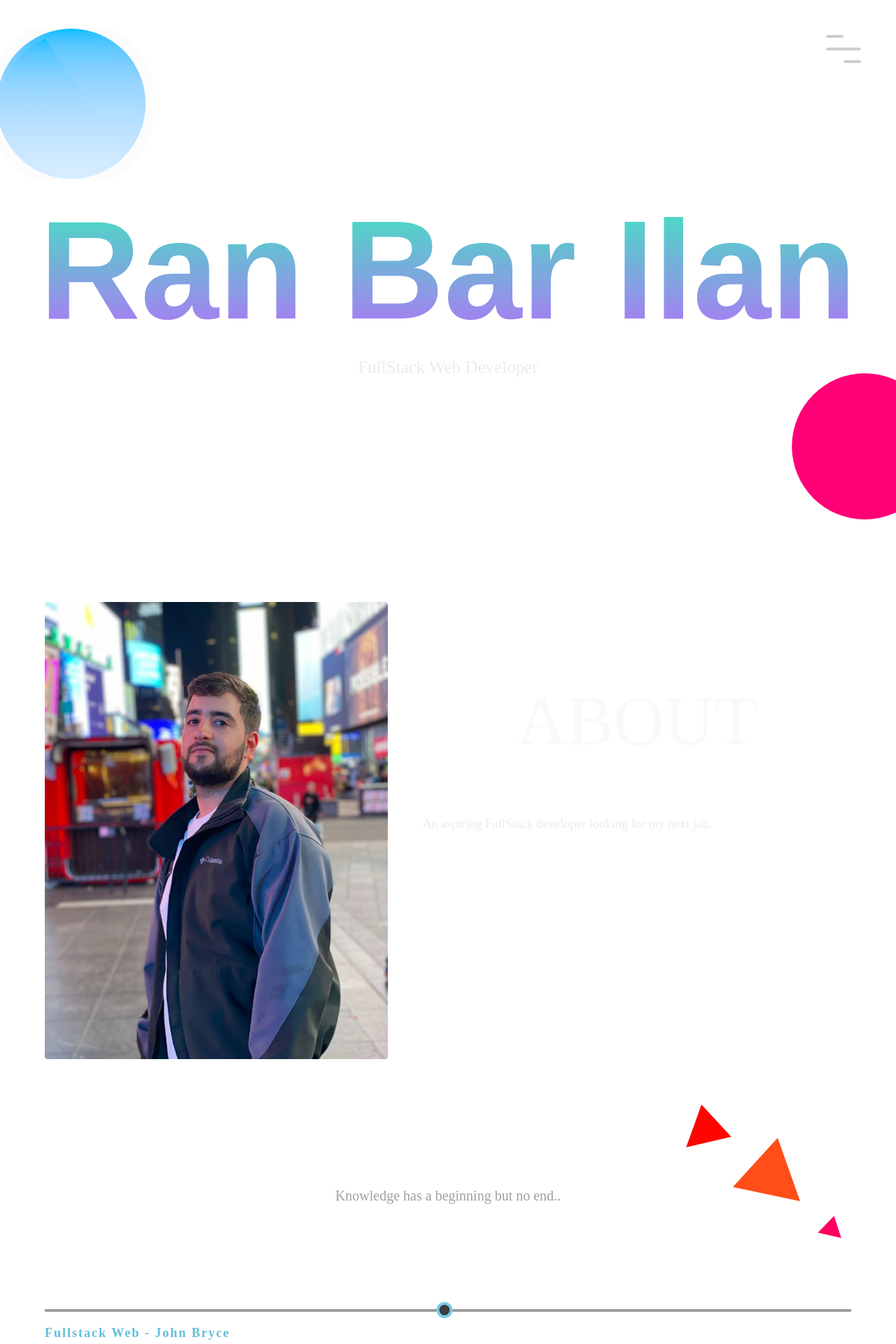
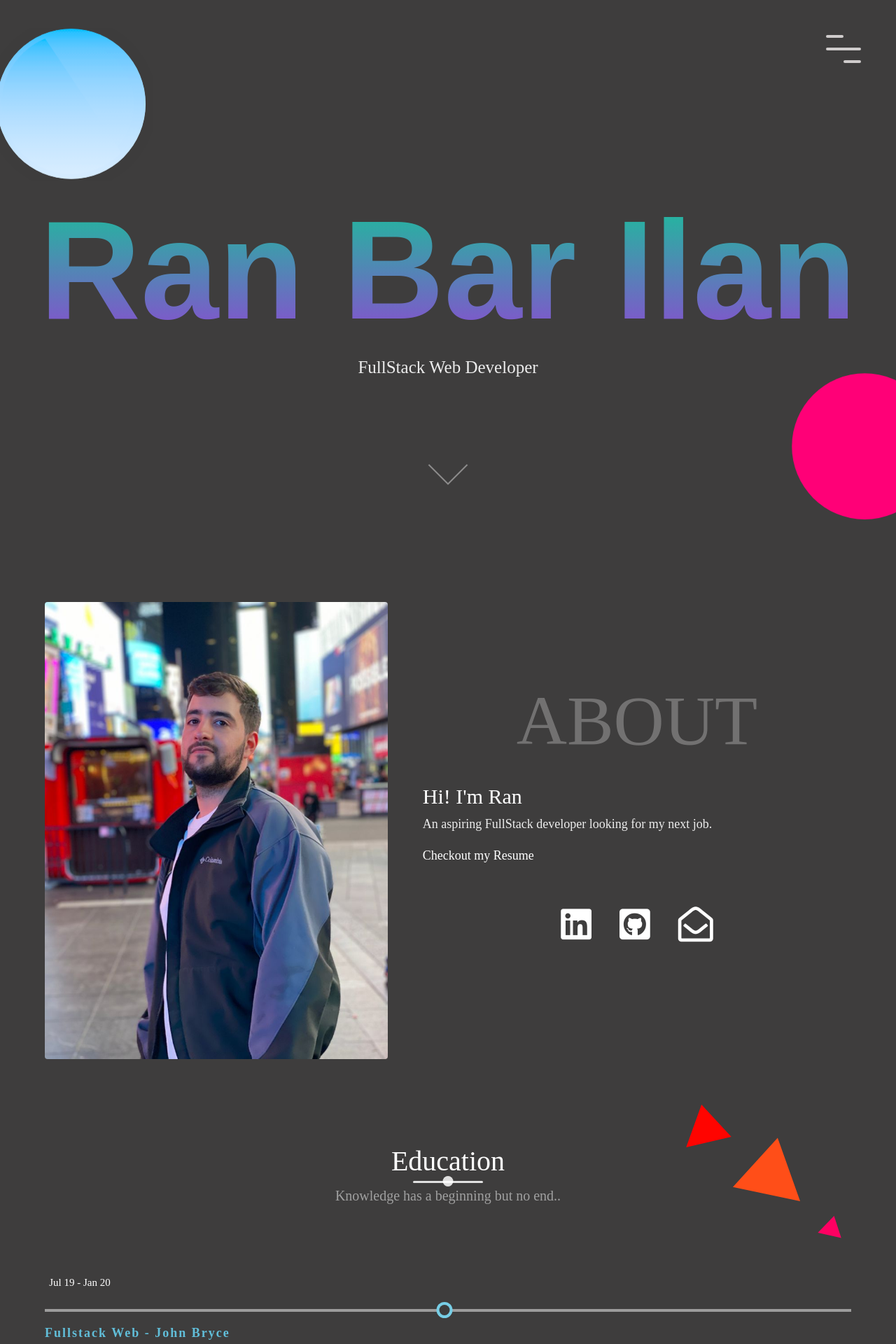
Before and after one commit to ranbri/ranbri.github.io, a PHP site: page / in a window 1280 px wide; the page is wider, and only the part inside the window is pictured. Shown: the top 1920 px of that part at 70% size. Run offline with PHP 8.4, Linux system fonts and the light colour scheme; some web fonts are replaced.

Commit message:
Update main.css

```diff
--- a/main.css
+++ b/main.css
@@ -20,11 +20,12 @@ html{
 body{
     width: 100%;
     height: 100%;
-    background-color: rgb(62, 61s, 61) !important;
+    background: rgb(62, 61, 61) no-repeat center fixed;
     background-size: cover;
 
 
 }
+
 
 
 section{
```
